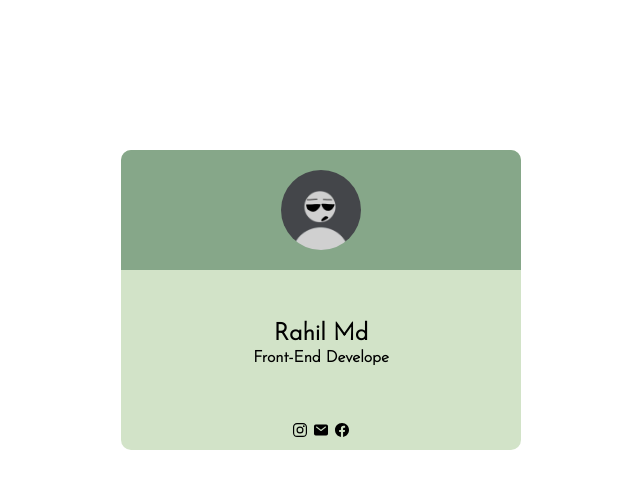
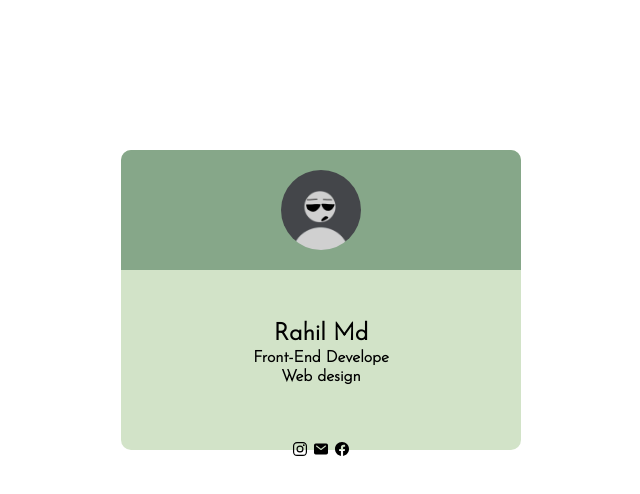
Before and after one commit to itsrm0-0/profile-card-, a plain HTML site: page index.html in a window 1280 px wide. Shown: the whole page, without its empty margins (319-959 px from the left). Drawn offline with nearby package versions, Linux system fonts and the light colour scheme.

Commit message:
add new p to html

```diff
--- a/index.html
+++ b/index.html
@@ -20,6 +20,7 @@
       <div class="text-container">
         <h1>Rahil Md</h1>
         <p><b>Front-End Develope</b></p>
+        <p><b>Web design</b></p>
         <div class="iconi">
           <ion-icon name="logo-instagram"></ion-icon>
           <ion-icon name="mail"></ion-icon>
```
